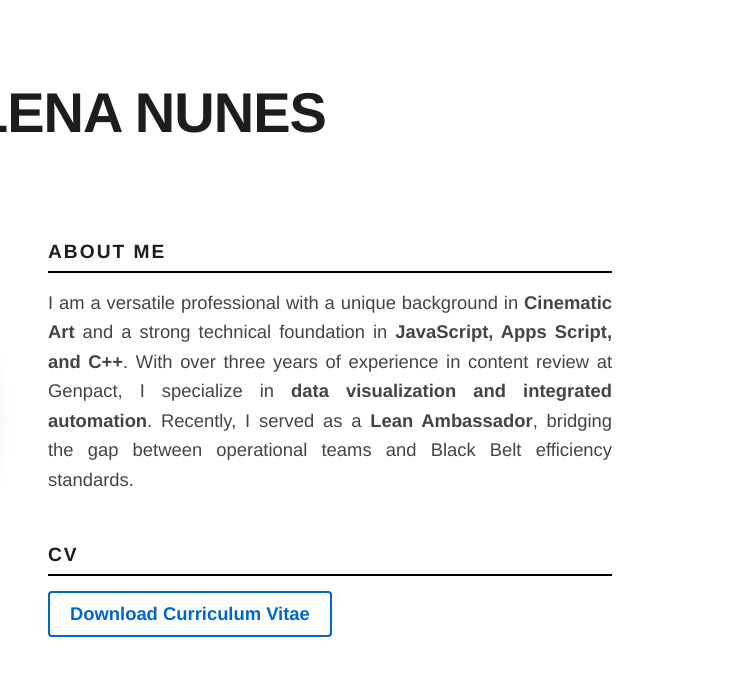
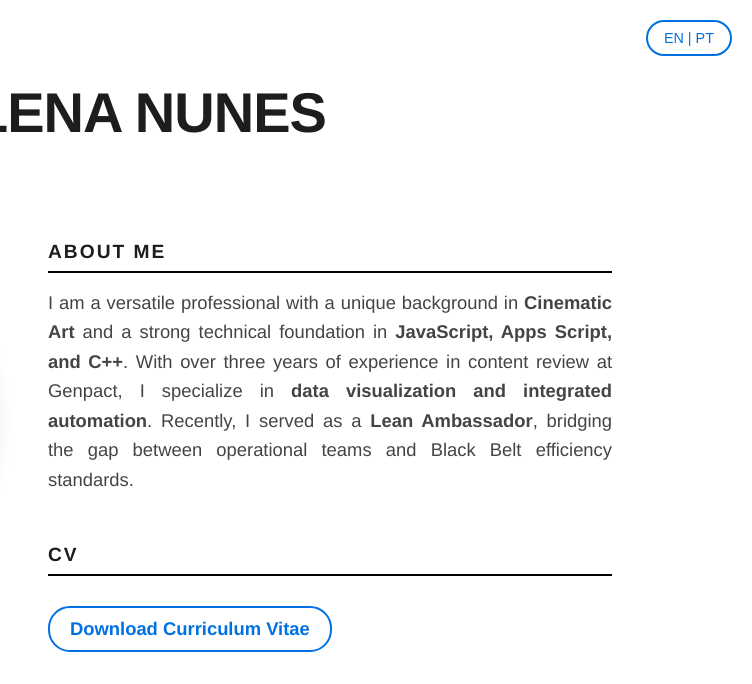
Before and after one commit to lenanunes10-del/Helena-Nunes, a plain HTML site: page index.html in a window 1280 px wide. Shown: the top 684 px of the page, 528-1280 px from the left. Drawn offline with Linux system fonts and the light colour scheme.

Commit message:
Update index.html

```diff
--- a/index.html
+++ b/index.html
@@ -8,6 +8,27 @@
         body {
             font-family: 'Helvetica Neue', Helvetica, Arial, sans-serif;
             margin: 0; padding: 0; color: #1d1d1f; background-color: #ffffff;
+        }
+
+
+        .lang-switch {
+            position: fixed;
+            top: 20px;
+            right: 20px;
+            background-color: #ffffff;
+            color: #0071e3;
+            border: 2px solid #0071e3;
+            padding: 8px 16px;
+            border-radius: 22px;
+            font-weight: 500;
+            cursor: pointer;
+            font-size: 0.9rem;
+            transition: all 0.3s ease;
+            z-index: 1000;
+        }
+        .lang-switch:hover {
+            background-color: #0071e3;
+            color: white;
         }
 
         .header-title {
@@ -57,18 +78,25 @@
             text-align: justify;
         }
 
+
         .cv-link {
             display: inline-block;
-            color: #0066cc;
+            margin-top: 15px;
+            background-color: #ffffff;
+            color: #0071e3;
             text-decoration: none;
             font-weight: bold;
             font-size: 1.15rem;
-            border: 2px solid #0066cc;
+            border: 2px solid #0071e3;
             padding: 10px 20px;
-            transition: all 0.2s;
-            border-radius: 4px;
+            transition: all 0.3s ease;
+            border-radius: 22px;
+            cursor: pointer;
         }
-        .cv-link:hover { background: #0066cc; color: white; }
+        .cv-link:hover {
+            background: #0071e3;
+            color: white;
+        }
 
         .baseboard {
             clear: both;
@@ -82,7 +110,6 @@
         .baseboard p { margin: 5px 0; color: #1d1d1f; font-size: 1rem; }
         .baseboard a { color: #0066cc; text-decoration: none; }
 
-
         @media (max-width: 768px) {
             .main-container { flex-direction: column; align-items: center; text-align: center; }
             .header-title { font-size: 2.5rem; }
@@ -90,6 +117,8 @@
     </style>
 </head>
 <body>
+
+    <button class="lang-switch" onclick="toggleLanguage()">EN | PT</button>
 
     <h1 class="header-title">HELENA NUNES</h1>
 
@@ -102,8 +131,8 @@
         <div class="right-column">
 
             <div class="topic-box">
-                <h2>About Me</h2>
-                <p>
+                <h2 id="about-title">About Me</h2>
+                <p id="about-text">
                     I am a versatile professional with a unique background in <b>Cinematic Art</b>
                     and a strong technical foundation in <b>JavaScript, Apps Script, and C++</b>.
                     With over three years of experience in content review at Genpact,
@@ -115,19 +144,22 @@
 
             <div class="topic-box">
                 <h2>CV</h2>
-                <a href="https://drive.google.com/file/d/1_TFtWrHUz3p38BpTzNoX0uEU5lfuV9YG/view" class="cv-link" target="_blank">Download Curriculum Vitae</a>
+                <a href="https://drive.google.com/file/d/1_TFtWrHUz3p38BpTzNoX0uEU5lfuV9YG/view" class="cv-link" id="cv-btn" target="_blank">Download Curriculum Vitae</a>
             </div>
 
             <div class="topic-box">
-                <h2>Projects</h2>
-                <p>
+                <h2 id="projects-title">Projects</h2>
+                <p id="projects-text">
                     I focus on creating interactive experiences and automation tools. From developing games using <b>JavaScript</b>, <b>HTML</b>, and <b>CSS</b>, to building Custom-built search bar within <b>Google Sheets</b>, my goal is to transform data and programming logic into functional, visual solutions that streamline access to information.
                 </p>
                 <br>
-                <a href="projects.html" class="cv-link">View All My Projects &rarr;</a>
+                <a href="projects.html" class="cv-link" id="projects-btn">View All My Projects →</a>
             </div>
 
-        </div> </div> <footer class="baseboard">
+        </div>
+    </div>
+
+    <footer class="baseboard">
         <p>
             <b>Email:</b> lenanunes10@hotmail.com  |
             <b>LinkedIn:</b> <a href="https://www.linkedin.com/in/helena-viveiros-6a60371b6" target="_blank">helena-nunes</a>
@@ -137,5 +169,28 @@
         </p>
     </footer>
 
+    <script>
+        let currentLang = 'en';
+        function toggleLanguage() {
+            const aboutTitle = document.getElementById('about-title');
+            const aboutText = document.getElementById('about-text');
+            const projectsTitle = document.getElementById('projects-title');
+            const projectsText = document.getElementById('projects-text');
+            const cvBtn = document.getElementById('cv-btn');
+            const projectsBtn = document.getElementById('projects-btn');
+
+            if (currentLang === 'en') {
+                aboutTitle.innerText = "Sobre Mim";
+                aboutText.innerHTML = "Sou uma profissional versátil com um percurso único em <b>Arte Cinematográfica</b> e uma base técnica sólida em <b>JavaScript, Apps Script e C++</b>. Com mais de três anos de experiência em revisão de conteúdo na Genpact, especializo-me em <b>visualização de dados e automação integrada</b>. Recentemente, servi como <b>Lean Ambassador</b>, ligando equipas operacionais aos padrões de eficiência Black Belt.";
+                projectsTitle.innerText = "Projetos";
+                projectsText.innerHTML = "Foco-me na criação de experiências interativas e ferramentas de automação. Desde o desenvolvimento de jogos usando <b>JavaScript</b>, <b>HTML</b> e <b>CSS</b>, até à construção de barras de pesquisa personalizadas no <b>Google Sheets</b>, o meu objetivo é transformar dados e lógica de programação em soluções funcionais e visuais.";
+                cvBtn.innerText = "Descarregar Curriculum Vitae";
+                projectsBtn.innerText = "Ver Meus Projetos →";
+                currentLang = 'pt';
+            } else {
+                location.reload();
+            }
+        }
+    </script>
 </body>
 </html>
```
Lines whose indentation alone changed are shown as unchanged.
